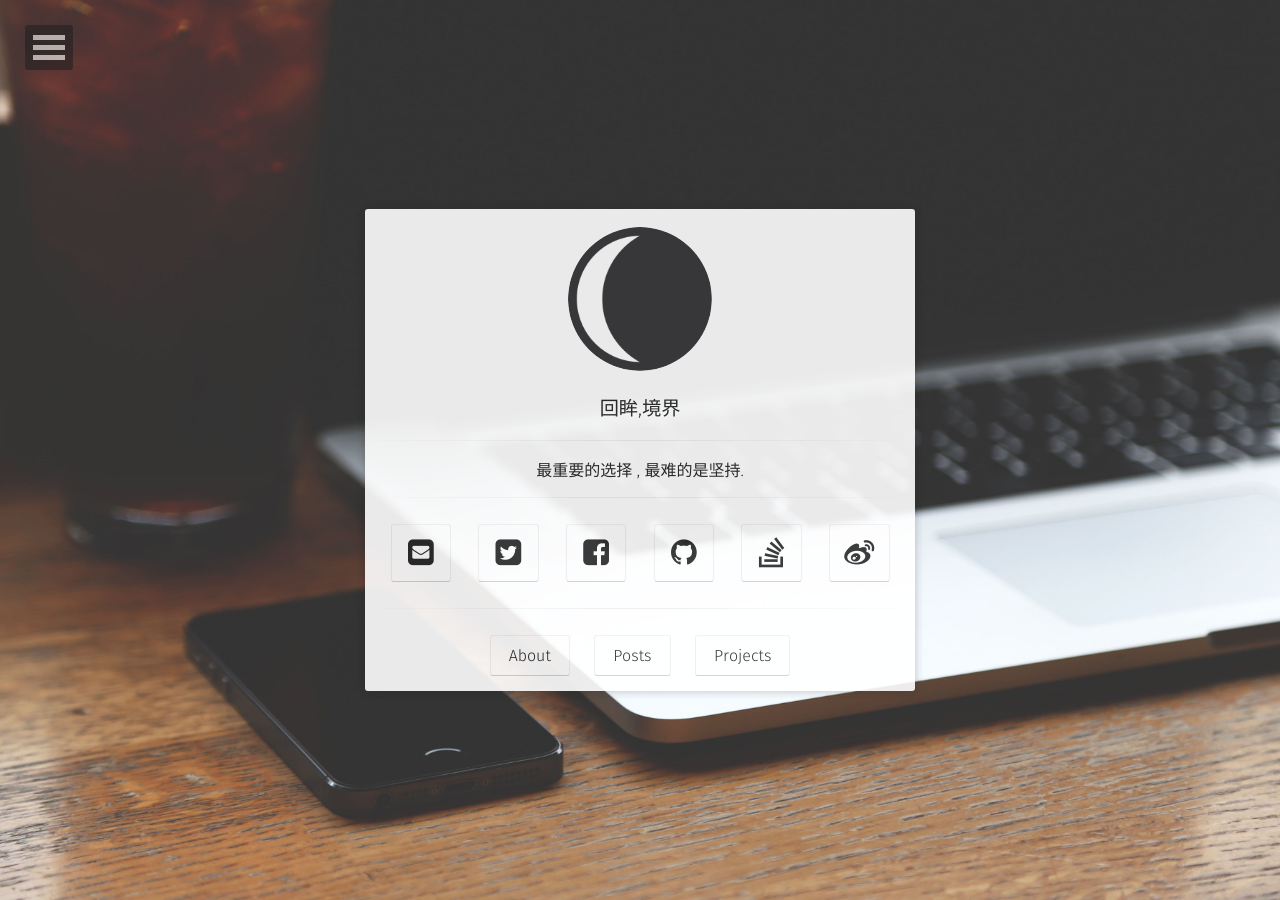
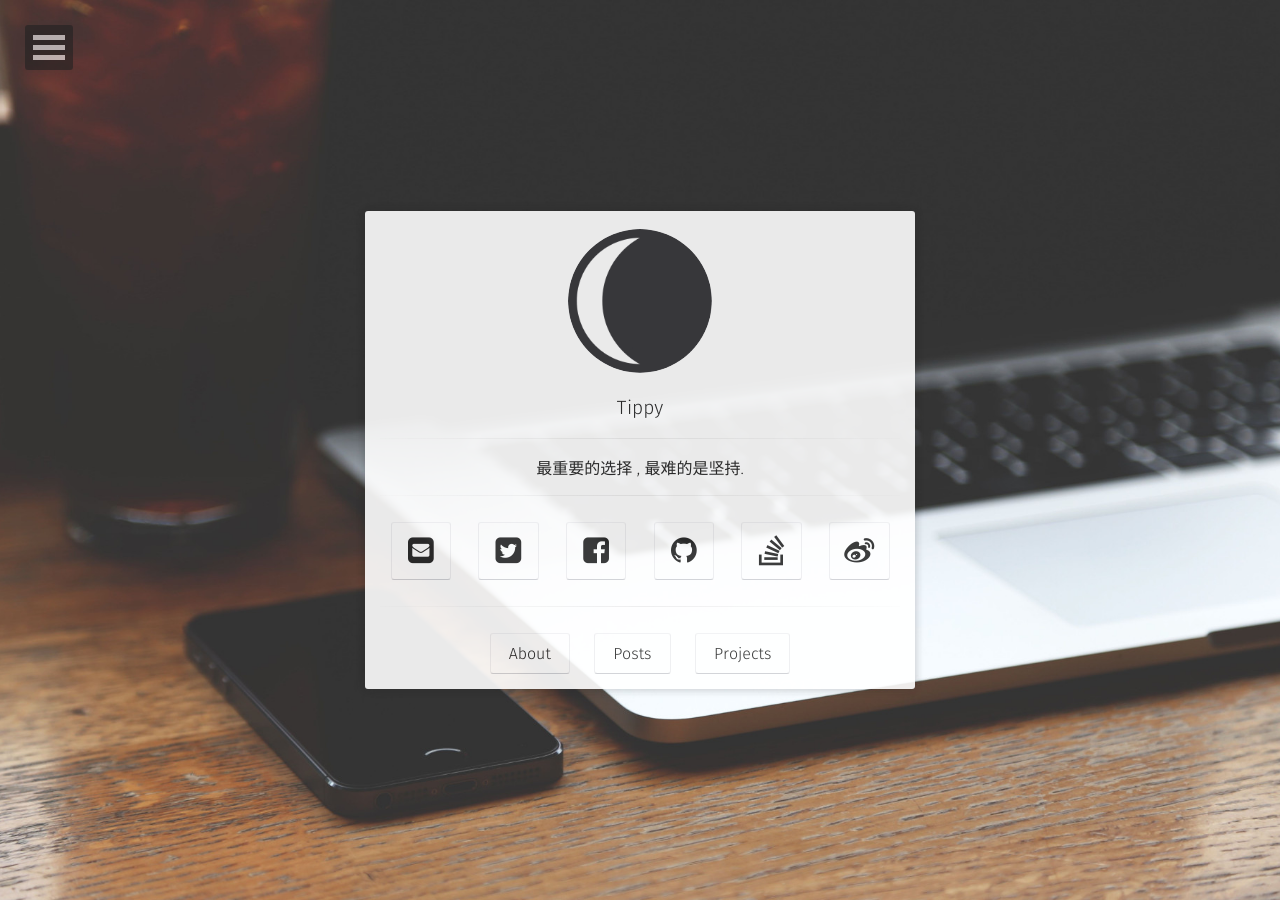
Before and after one commit to 20100507/20100507.github.io, a Jekyll site: the page built from index.html, in a window 1280 px wide. Built offline with Jekyll 4.4.1, drawn with Linux system fonts in a browser that asks for light colours; some web fonts are replaced.

Commit message:
Update _config.yml

```diff
--- a/_config.yml
+++ b/_config.yml
@@ -1,7 +1,7 @@
 # Site
-title:              回眸,境界
+title:              Tippy
 bio:                '最重要的选择 , 最难的是坚持.'
-description:        "回眸,境界,最重要的选择,最难的是坚持.！"
+description:        "Tippy,最重要的选择,最难的是坚持.！"
 reading_time:       true
 words_per_minute:   200
 logo:               'assets/img/logo.png'
```
